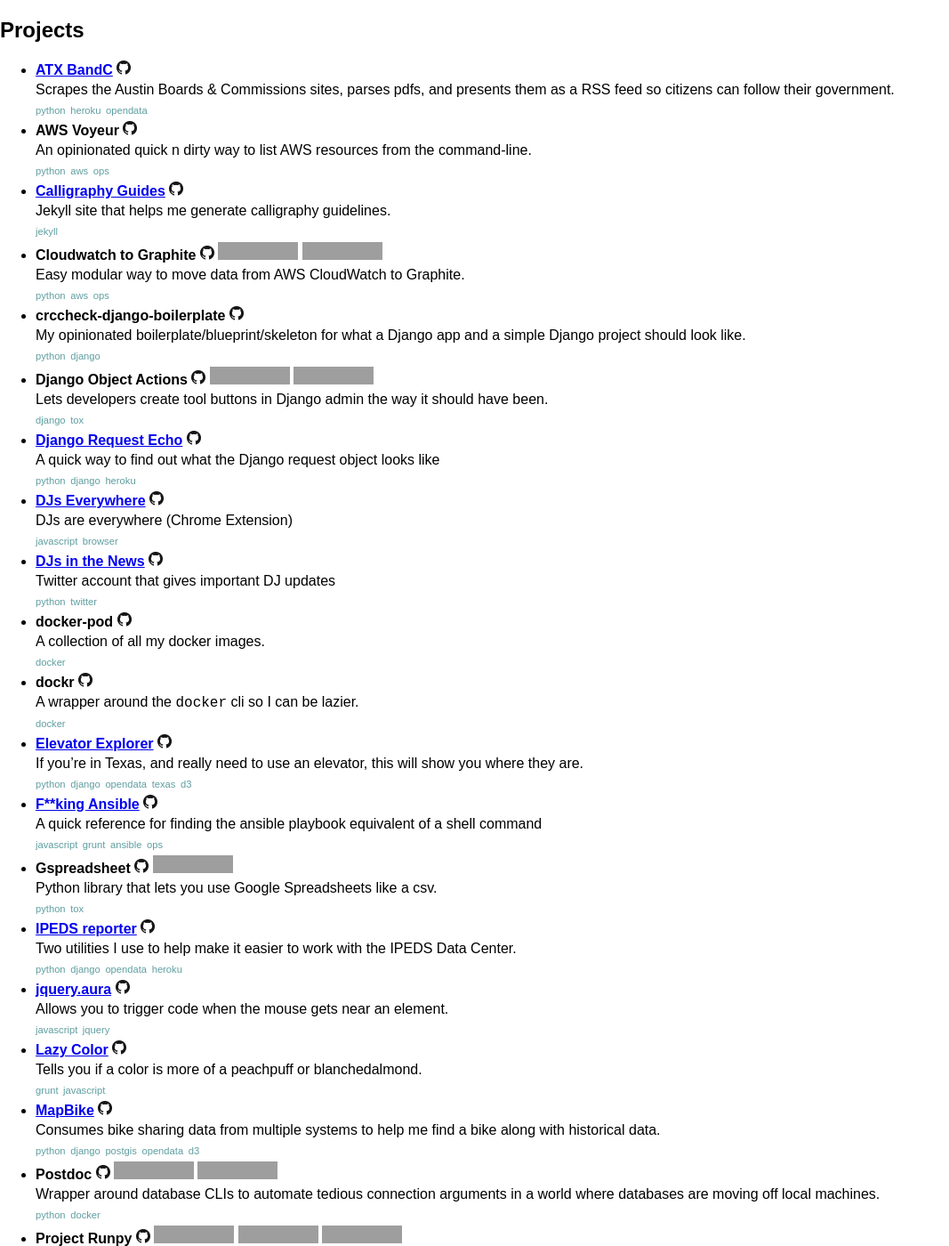
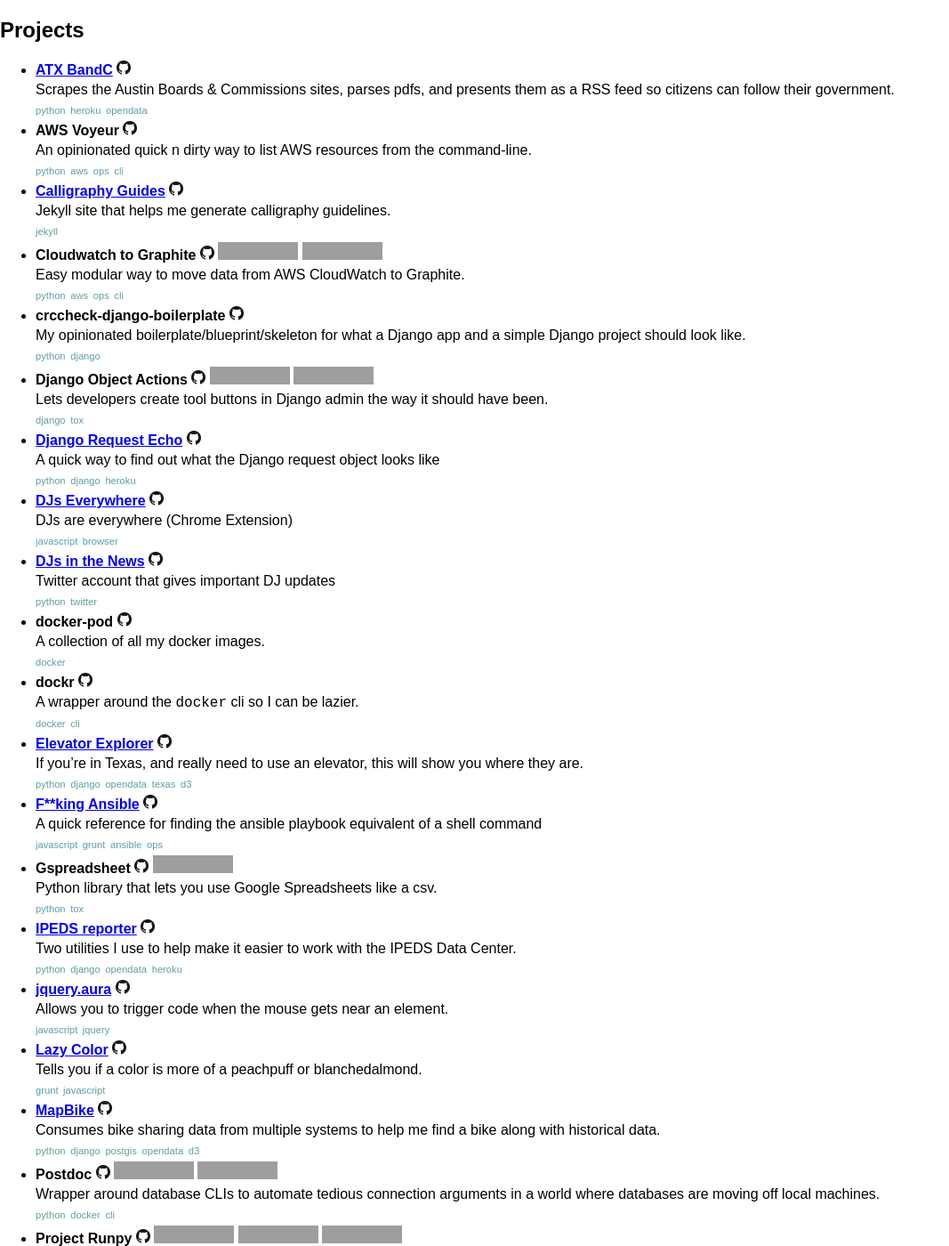
Before and after one commit to crccheck/crccheck.github.io, a Jekyll site: the page built from index.md, in a window 1280 px wide and 1400 px high, cut to the strip 0-1400 px from the top of the window. Shown: the whole strip at 89% size, without its empty margins (0-1067 px from the left). Built offline with Jekyll 4.4.1, drawn with Linux system fonts in a browser that asks for light colours; nearby versions of some CDN libraries; grey boxes are pictures that could not be loaded.

Commit message:
add 'cli' tag

```diff
--- a/_data/projects.yml
+++ b/_data/projects.yml
@@ -10,7 +10,7 @@
   repository: https://github.com/texastribune/aws-voyeur
   description: >
     An opinionated quick n dirty way to list AWS resources from the command-line.
-  tags: ["python", "aws", "ops"]
+  tags: ["python", "aws", "ops", "cli"]
 
 - name: Calligraphy Guides
   homepage: http://crccheck.github.io/calligraphy-guides/
@@ -25,7 +25,7 @@
   pypi: cloudwatch-to-graphite
   travisci: crccheck/cloudwatch-to-graphite
   description: Easy modular way to move data from AWS CloudWatch to Graphite.
-  tags: ["python", "aws", "ops"]
+  tags: ["python", "aws", "ops", "cli"]
 
 - name: crccheck-django-boilerplate
   homepage: https://github.com/crccheck/crccheck-django-boilerplate
@@ -74,7 +74,7 @@
   homepage: https://github.com/crccheck/dockr
   repository: https://github.com/crccheck/dockr
   description: A wrapper around the `docker` cli so I can be lazier.
-  tags: ["docker"]
+  tags: ["docker", "cli"]
 
 - name: Elevator Explorer
   homepage: http://elevators.texastribune.org/
@@ -140,7 +140,7 @@
   description: >
     Wrapper around database CLIs to automate tedious connection
     arguments in a world where databases are moving off local machines.
-  tags: ["python", "docker"]
+  tags: ["python", "docker", "cli"]
 
 - name: Project Runpy
   homepage: https://github.com/crccheck/project_runpy
@@ -197,7 +197,7 @@
   description: >
     Python and command line utilities for getting
     election results from the Texas Secretary of State's website.
-  tags: ["python", "opendata"]
+  tags: ["python", "opendata", "cli"]
 
 - name: Wjordpress
   homepage: https://github.com/texastribune/wjordpress
```
